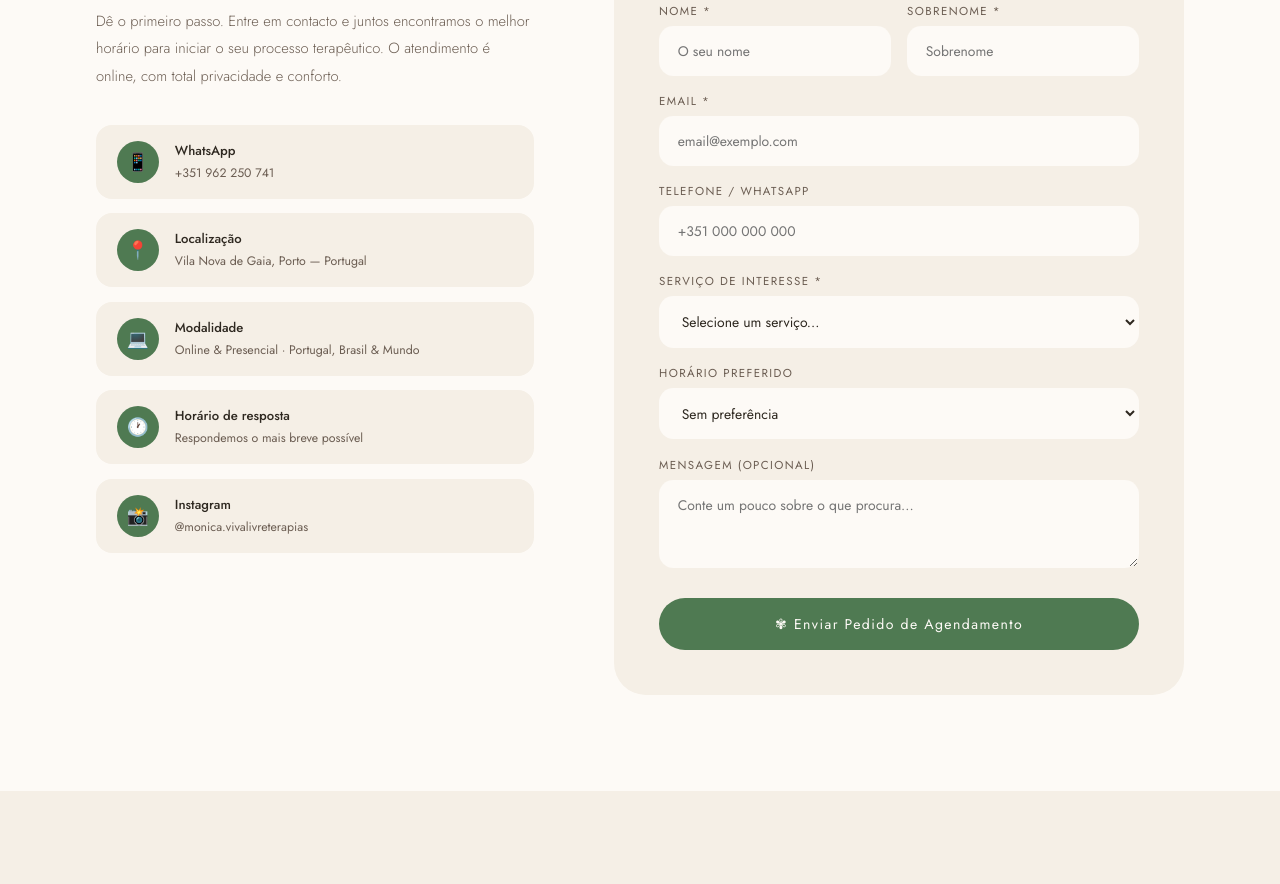
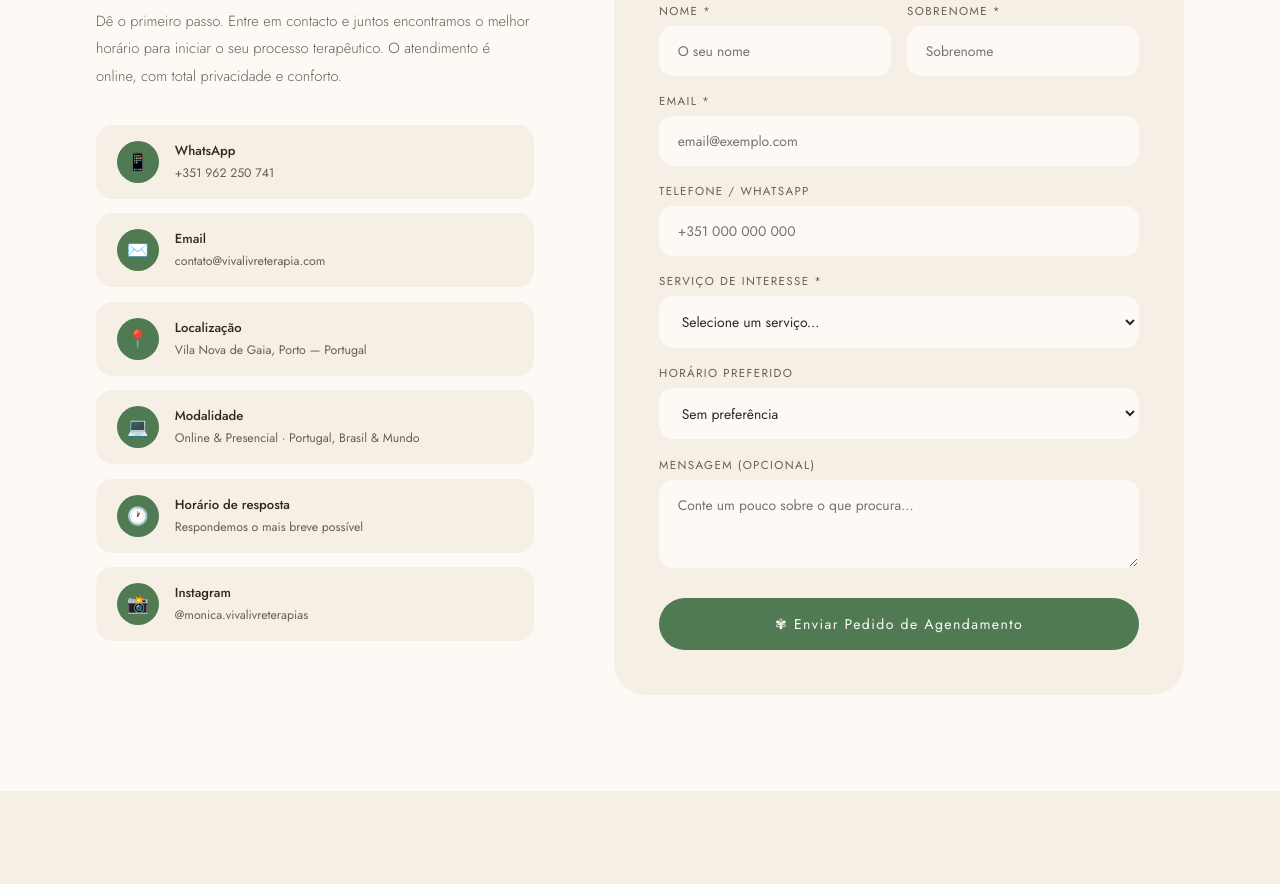
Before and after one commit to alewebcristo21-dotcom/vivalivreterapia, a plain HTML site: page index.html in a window 1280 px wide. Shown: the part 3914-4798 px from the top of the page. Drawn offline with nearby package versions, Linux system fonts and the light colour scheme.

Commit message:
Add files via upload

```diff
--- a/index.html
+++ b/index.html
@@ -541,6 +541,10 @@
         <div class="c-icon">📱</div>
         <div class="c-text"><strong>WhatsApp</strong><span>+351 962 250 741</span></div>
       </a>
+      <a href="mailto:contato@vivalivreterapia.com" class="contact">
+        <div class="c-icon">✉️</div>
+        <div class="c-text"><strong>Email</strong><span>contato@vivalivreterapia.com</span></div>
+      </a>
       <div class="contact">
         <div class="c-icon">📍</div>
         <div class="c-text"><strong>Localização</strong><span>Vila Nova de Gaia, Porto — Portugal</span></div>
@@ -737,6 +741,7 @@
       <h4>Contacto</h4>
       <ul>
         <li><a href="https://wa.me/351962250741">+351 962 250 741</a></li>
+        <li><a href="mailto:contato@vivalivreterapia.com">contato@vivalivreterapia.com</a></li>
         <li><a href="https://instagram.com/monica.vivalivreterapias" target="_blank">@monica.vivalivreterapias</a></li>
         <li><a href="https://www.youtube.com/@vivalivreterapias" target="_blank">YouTube: @vivalivreterapias</a></li>
         <li><a href="#">Vila Nova de Gaia, Porto</a></li>
```
